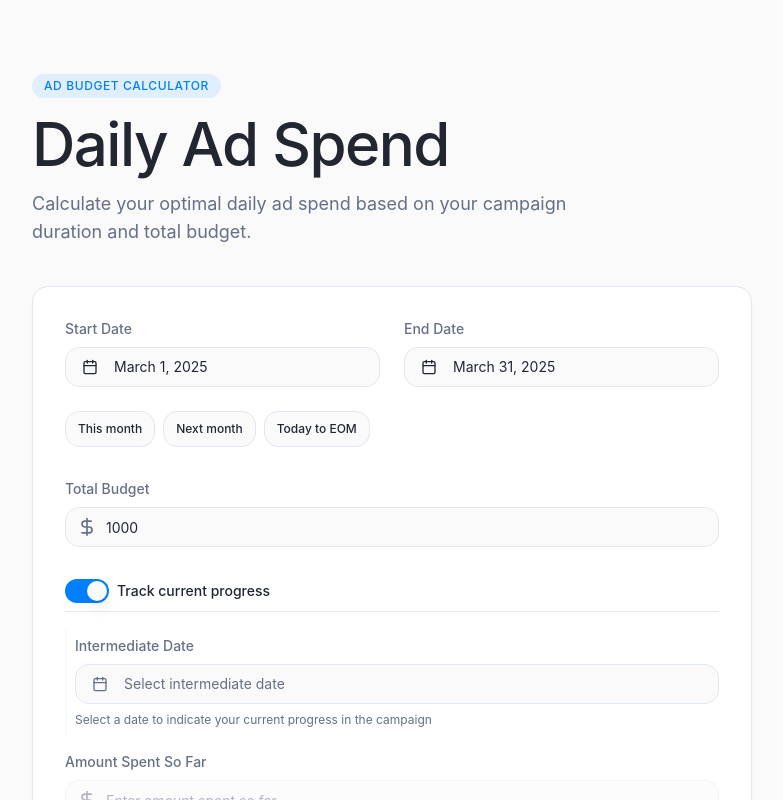
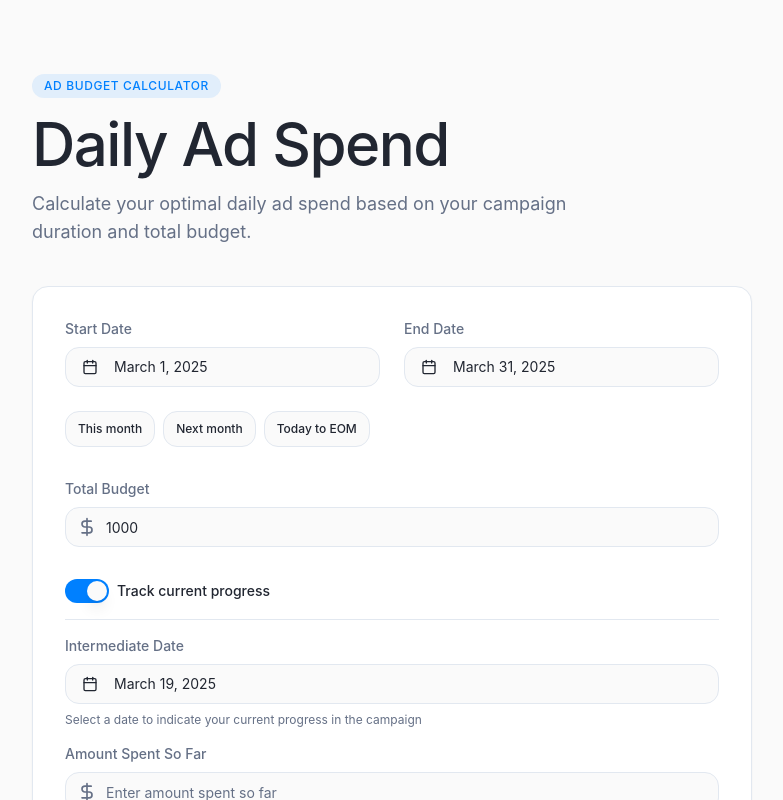
Before and after one commit to kokkenmodding/daily-spend, a React (Vite) app: page / in a window 1280 px wide. Both pictures are taken after a click on the switch 335 px from the left and 591 px from the top of the page. Shown: the top 800 px of the page, without its empty margins (248-1031 px from the left). Built offline with nearby package versions, Linux system fonts and the light colour scheme.

Commit message:
Adjust intermediate date spacing/defaults
The spacing between the date range picker and the intermediate date toggle was adjusted. The default intermediate date is now set to yesterday. The amount spent input now has the same indent as the intermediate date.

```diff
--- a/src/components/AdSpendCalculator.tsx
+++ b/src/components/AdSpendCalculator.tsx
@@ -1,10 +1,11 @@
+
 import React, { useState, useEffect } from "react";
 import DateRangePicker from "./DateRangePicker";
 import BudgetInput from "./BudgetInput";
 import SpentAmountInput from "./SpentAmountInput";
 import ResultDisplay from "./ResultDisplay";
 import CalculatorHeader from "./CalculatorHeader";
-import { startOfMonth, endOfMonth } from "date-fns";
+import { startOfMonth, endOfMonth, subDays } from "date-fns";
 import { Switch } from "@/components/ui/switch";
 import { Separator } from "@/components/ui/separator";
 import { Popover, PopoverContent, PopoverTrigger } from "@/components/ui/popover";
@@ -17,7 +18,7 @@ import { formatDate } from "@/utils/dateUtils";
 const AdSpendCalculator: React.FC = () => {
   const [startDate, setStartDate] = useState<Date | null>(startOfMonth(new Date()));
   const [endDate, setEndDate] = useState<Date | null>(endOfMonth(new Date()));
-  const [intermediateDate, setIntermediateDate] = useState<Date | null>(null);
+  const [intermediateDate, setIntermediateDate] = useState<Date | null>(subDays(new Date(), 1));
   const [totalBudget, setTotalBudget] = useState<number>(1000);
   const [spentAmount, setSpentAmount] = useState<number>(0);
   const [showIntermediate, setShowIntermediate] = useState<boolean>(false);
@@ -96,6 +97,17 @@ const AdSpendCalculator: React.FC = () => {
     setShowIntermediate(value);
     if (!value) {
       setIntermediateDate(null);
+    } else {
+      // Set default intermediate date to yesterday when toggle is turned on
+      const yesterday = subDays(new Date(), 1);
+      if (!intermediateDate ||
+          (startDate && yesterday < startDate) ||
+          (endDate && yesterday > endDate)) {
+        // If yesterday is outside the selected date range, use the start date
+        setIntermediateDate(startDate);
+      } else {
+        setIntermediateDate(yesterday);
+      }
     }
   };
 
@@ -134,11 +146,11 @@ const AdSpendCalculator: React.FC = () => {
                 Track current progress
               </label>
             </div>
-            <Separator className="w-full" />
+            <Separator className="w-full mt-2" />
           </div>
 
           {showIntermediate && (
-            <div className="space-y-2 pl-2 border-l-2 border-muted/40 py-2">
+            <div className="space-y-2 mt-4">
               <label htmlFor="intermediate-date" className="block text-sm font-medium text-muted-foreground">
                 Intermediate Date
               </label>
--- a/src/components/SpentAmountInput.tsx
+++ b/src/components/SpentAmountInput.tsx
@@ -56,9 +56,9 @@ const SpentAmountInput: React.FC<SpentAmountInputProps> = ({ value, onChange, is
         />
       </div>
       {isDisabled && (
-        <p className="text-xs text-muted-foreground">
+        <div className="text-xs text-muted-foreground">
           Select an intermediate date to track your spending
-        </p>
+        </div>
       )}
     </div>
   );
```
